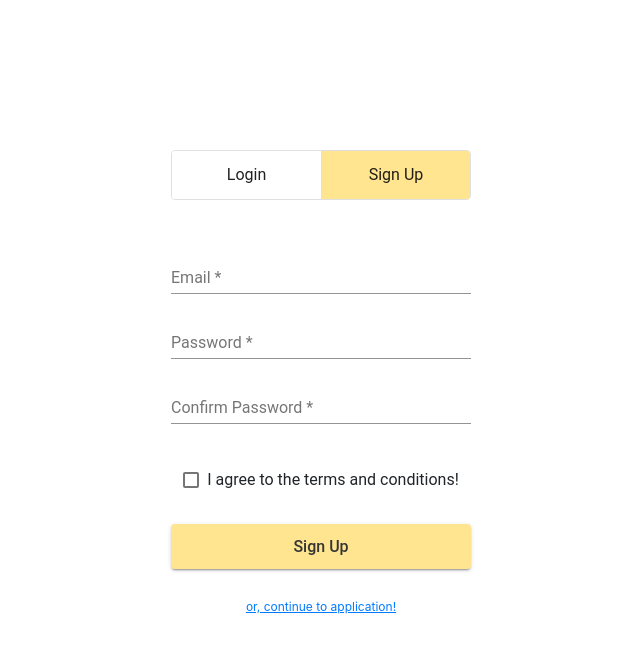
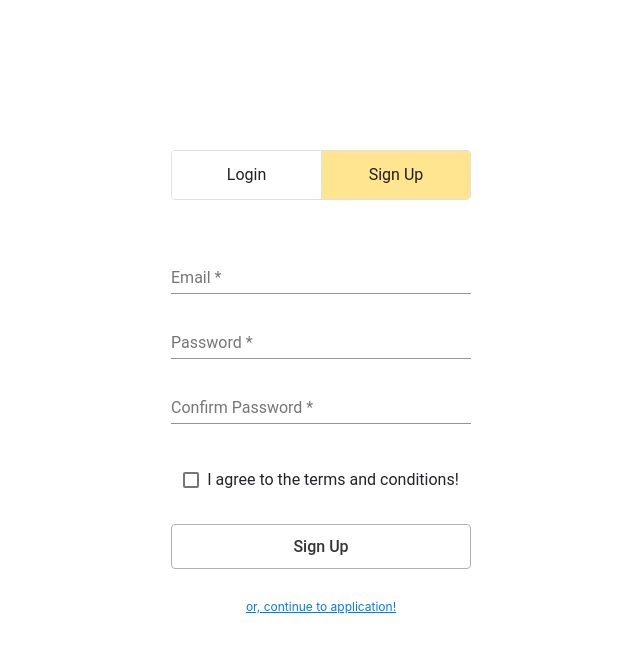
Before and after one commit to marcmerih/smart-route-appstatic, an Angular app in the folder front-end/smart-route-app/: page /accounts in a window 1280 px wide. Shown: the top 652 px of the page, without its empty margins (319-959 px from the left). Built offline with nearby package versions, Linux system fonts and the light colour scheme.

Commit message:
added some updates

```diff
--- a/front-end/smart-route-app/src/app/accounts/accounts.component.html
+++ b/front-end/smart-route-app/src/app/accounts/accounts.component.html
@@ -23,7 +23,7 @@
                 <br>
                 <mat-form-field appearence="fill" class="text-field">
                     <mat-label>Password</mat-label>
-                    <input matInput type="text" formControlName="password">
+                    <input matInput type="password" formControlName="password">
                     <mat-error *ngIf="loginForm.get('password').hasError('required')">
                         Password is required.
                     </mat-error>
@@ -68,7 +68,11 @@
             </ng-container>
             <br>
             <br>
-            <button mat-raised-button color="primary" class="primary">{{ accountType }}</button>
+            <button mat-raised-button
+            color="primary"
+            class="primary"
+            [disabled]="((accountType === 'Login') ? loginForm : signupForm).invalid"
+            (click)="submitForm((accountType === 'Login') ? loginForm : signupForm)">{{ accountType }}</button>
         </div>
         <br>
         <a routerLink="/route" routerLinkActive="active">or, continue to application!</a>
--- a/front-end/smart-route-app/src/app/accounts/accounts.component.scss
+++ b/front-end/smart-route-app/src/app/accounts/accounts.component.scss
@@ -4,6 +4,10 @@
 
     .account-forms {
         margin-top: 25px;
+
+        .progressBar {
+            width: 98%;
+        }
     }
 
     a {
--- a/front-end/smart-route-app/src/app/accounts/accounts.component.ts
+++ b/front-end/smart-route-app/src/app/accounts/accounts.component.ts
@@ -1,5 +1,6 @@
 import { Component, OnInit } from '@angular/core';
-import { FormGroup, FormControl, Validators } from '@angular/forms';
+import { FormGroup, FormControl, Validators, FormArray } from '@angular/forms';
+import { Subscription } from 'rxjs';
 
 @Component({
   selector: 'app-accounts',
@@ -10,6 +11,8 @@ export class AccountsComponent implements OnInit {
   accountType = 'Sign Up';
   loginForm: FormGroup;
   signupForm: FormGroup;
+  subscription: Subscription = new Subscription();
+  accountProgression = 0
 
   constructor() {
     this.loginForm = new FormGroup({
@@ -25,6 +28,13 @@ export class AccountsComponent implements OnInit {
   }
 
   ngOnInit(): void {
+    // this.subscription.add(this.loginForm.get('email').value);
   }
 
+  submitForm(formGroup: FormGroup) {
+    if (formGroup.valid) {
+      console.log(formGroup);
+      // Make call to backend to save formgroup in db.
+    }
+  }
 }
--- a/front-end/smart-route-app/src/app/app.module.ts
+++ b/front-end/smart-route-app/src/app/app.module.ts
@@ -9,6 +9,7 @@ import { MatButtonToggleModule } from '@angular/material/button-toggle'
 import { MatInputModule } from '@angular/material/input';
 import { MatButtonModule } from '@angular/material/button';
 import { MatCheckboxModule } from '@angular/material/checkbox';
+import { MatProgressBarModule } from '@angular/material/progress-bar';
 import { FormsModule, ReactiveFormsModule } from '@angular/forms';
 import { RoutesComponent } from './routes/routes.component';
 
@@ -29,7 +30,8 @@ import { RoutesComponent } from './routes/routes.component';
     MatButtonToggleModule,
     MatInputModule,
     MatButtonModule,
-    MatCheckboxModule
+    MatCheckboxModule,
+    MatProgressBarModule
   ],
   providers: [],
   bootstrap: [AppComponent]
--- a/front-end/smart-route-app/src/styles.scss
+++ b/front-end/smart-route-app/src/styles.scss
@@ -49,6 +49,7 @@ body {
 // Global Variables
 
 $yellow: #FFE590;
+$grey: #afafaf;
 $black: rgb(53, 53, 53);
 
 
@@ -74,6 +75,13 @@ button.primary {
   color: $black !important;
 }
 
+button.primary:disabled {
+  height: 45px;
+  background-color: white !important;
+  border: 1px solid $grey;
+  color: $black !important;
+}
+
 .mat-button-toggle {
   background-color: white !important;
 }
```
